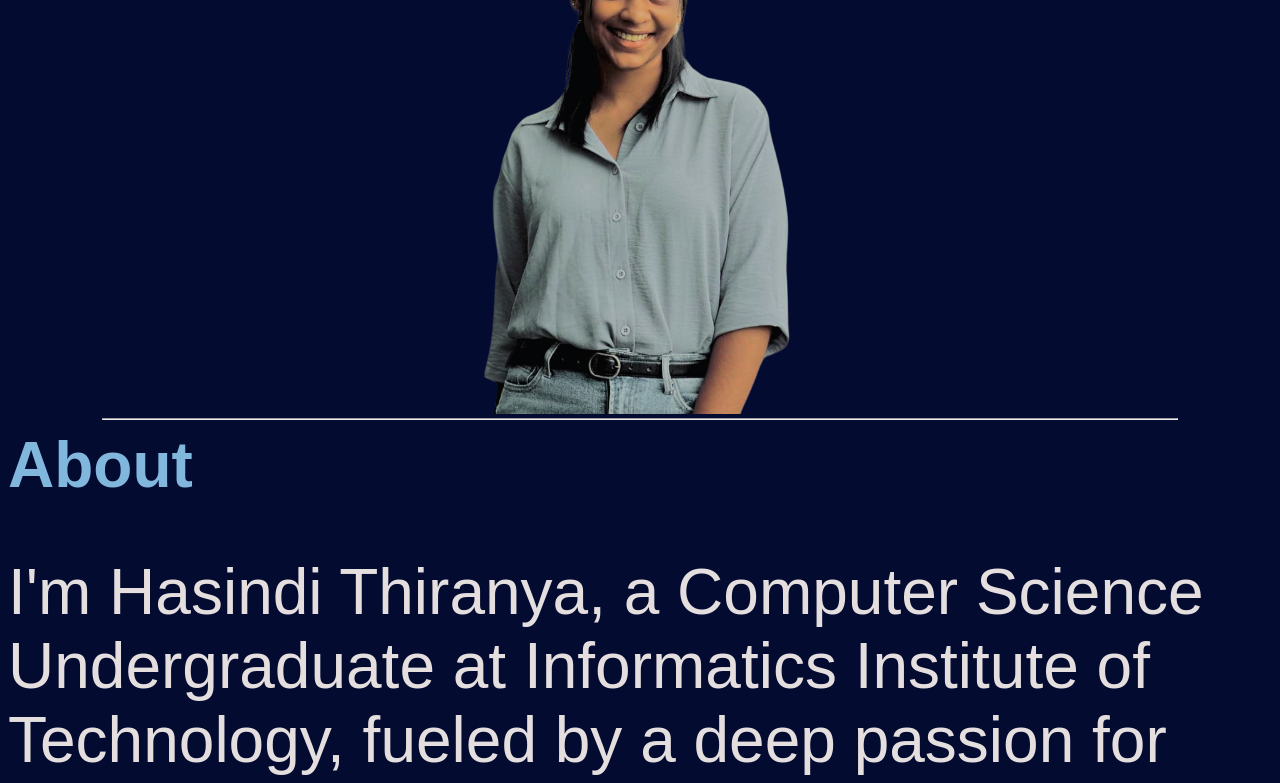
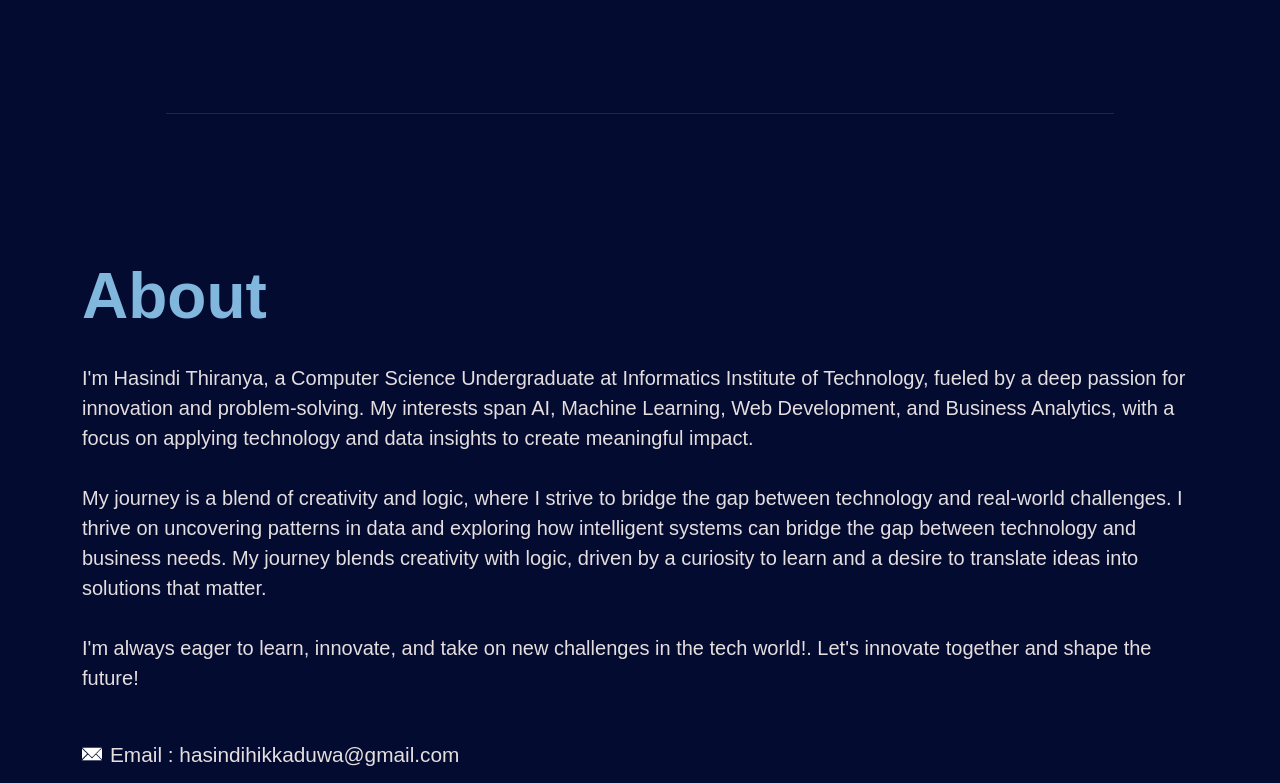
Before and after one commit to hasindi1230/MyPortfolio, a website: page index.html in a window 1280 px wide. Shown: the part 738-1521 px from the top of the page. Drawn offline with nearby package versions, Linux system fonts and the light colour scheme.

Commit message:
Fixed the font awesome icon not showing issue

```diff
--- a/index.html
+++ b/index.html
@@ -7,12 +7,14 @@
     <link rel="apple-touch-icon" sizes="180x180" href="apple-touch-icon.png">
     <link rel="icon" type="image/png" sizes="32x32" href="favicon-32x32.png">
     <link rel="icon" type="image/png" sizes="16x16" href="favicon-16x16.png">
+    <link rel="shortcut icon" href="favicon-32x32.png" type="image/png">
     <link rel="manifest" href="site.webmanifest">
-    <link rel="shortcut icon" href="favicon-32x32.png" type="image/png">
-    <link rel="icon" type="image/png" href="apple-touch-icon.png">
+    <link rel="icon" type="image/png" href="android-chrome-512x512.png">
 
+    <link rel="stylesheet" href="https://cdn.jsdelivr.net/npm/bootstrap@5.3.0/dist/css/bootstrap.min.css">
+    <link rel="stylesheet" href="index.css">
     <link rel="stylesheet" href="https://cdnjs.cloudflare.com/ajax/libs/font-awesome/6.5.1/css/all.min.css">
-    <link rel="stylesheet" href="index.css">
+
     <script src="https://cdn.jsdelivr.net/npm/typed.js@2.0.12"></script>
 
     <title>Hasindi Thiranya</title>
```
